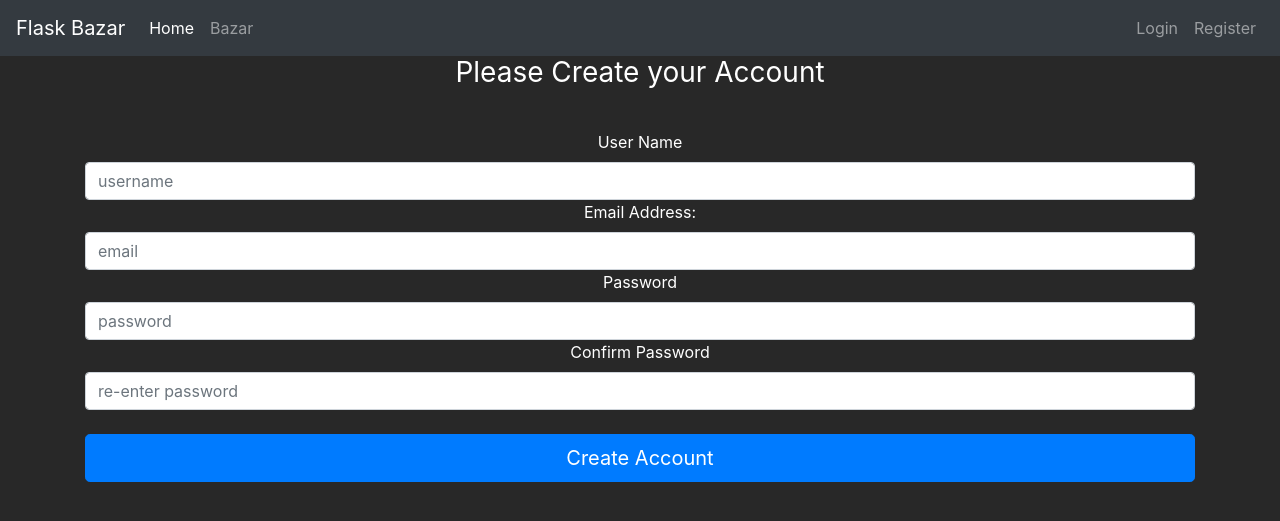
After one commit to digamjain/Flask-Website, a Flask app: page /register in a window 1280 px wide. The commit adds this page. Shown: the top 521 px of the page. Run offline with Flask 2, Linux system fonts and the light colour scheme; some libraries are stand-ins or nearby versions.

Commit message:
Version 0.6 Adding the regestration form Updated requirements.txt form updated requirements market   ->__init__.py     ->Intialized the secret key to keep client side sessions secure   ->routes.py     ->Added a new route '/register' for the registrtion form   ->Created a new file forms.py     ->Contains a class initializing the Register form fields   ->templates     ->Edited layout.html page for adding link to register page     ->Created a register.html page

```diff
--- a/market/__init__.py
+++ b/market/__init__.py
@@ -12,6 +12,10 @@ market.db is the name of the database
 sqlite:/// is the convetion to declare the URI
 """
 app.config['SQLALCHEMY_DATABASE_URI'] = 'sqlite:///market.db'
+
+#Initializing the SECRET_KEY for the forms to take in values from the users
+app.config['SECRET_KEY'] = 'b7534db2613d0afb6c72ea05'
+
 #Initialize the instance of SQLAlchemy class with our flask instance
 db = SQLAlchemy(app)
 
--- /dev/null
+++ b/market/forms.py
@@ -0,0 +1,11 @@
+#Flask package to create form
+from flask_wtf import FlaskForm
+#Special Fields
+from wtforms import StringField, PasswordField, SubmitField
+
+class RegisterForm(FlaskForm):
+    username = StringField(label = 'User Name')
+    email_address = StringField(label = 'Email Address:')
+    password1 = PasswordField(label = 'Password')
+    password2 = PasswordField(label = 'Confirm Password')
+    submit = SubmitField(label = 'Create Account')
--- a/market/routes.py
+++ b/market/routes.py
@@ -1,6 +1,7 @@
 from market import app
 from flask import render_template
 from market.model import Item
+from market.forms import RegisterForm
 
 #Can have multiple routes for the same page
 @app.route('/')
@@ -13,3 +14,9 @@ def homepage():
 def market_page():
     items = Item.query.all()
     return render_template('market.html', item = items)
+
+#Registration page
+@app.route('/register')
+def register_page():
+    form = RegisterForm()
+    return render_template('register.html', form = form)
--- a/market/templates/layout.html
+++ b/market/templates/layout.html
@@ -35,7 +35,7 @@
                     <a class="nav-link" href="#">Login</a>
                </li>
                <li class="nav-item">
-                  <a class="nav-link" href="#">Register</a>
+                  <a class="nav-link" href="{{url_for('register_page')}}">Register</a>
                </li>
             </ul>
          </div>
--- /dev/null
+++ b/market/templates/register.html
@@ -0,0 +1,34 @@
+{% extends 'layout.html' %}
+
+{% block title %}
+  Register
+{% endblock %}
+
+{% block content %}
+  <body class="text-center">
+    <!-- Bootstrap container class helping to indent the form properly -->
+    <div class = "container">
+      <form method = "POST" class = "form-register" style = "color:white">
+          <h1 class="h3 mb-3 font-weight-normal">
+              Please Create your Account
+          </h1>
+          <br>
+        {# Add Label to first filed #}
+        {{ form.username.label() }}
+        <!--Form control class in bootstrap give textual form control or an input field -->
+        {{ form.username(class = "form-control", placeholder = "username") }}
+
+        {{ form.email_address.label() }}
+        {{ form.email_address(class = "form-control", placeholder = "email")}}
+
+        {{ form.password1.label() }}
+        {{ form.password1(class = "form-control", placeholder = "password")}}
+
+        {{form.password2.label()}}
+        {{form.password2(class = "form-control",placeholder = "re-enter password")}}
+          <br>
+        {{form.submit(class = "btn btn-lg btn-block btn-primary")}}
+      </form>
+    </div>
+  </body>
+{% endblock %}
--- a/requirements.txt
+++ b/requirements.txt
@@ -1,2 +1,4 @@
 flask
 flask-sqlalchemy
+flask-wtf
+wtforms
```
